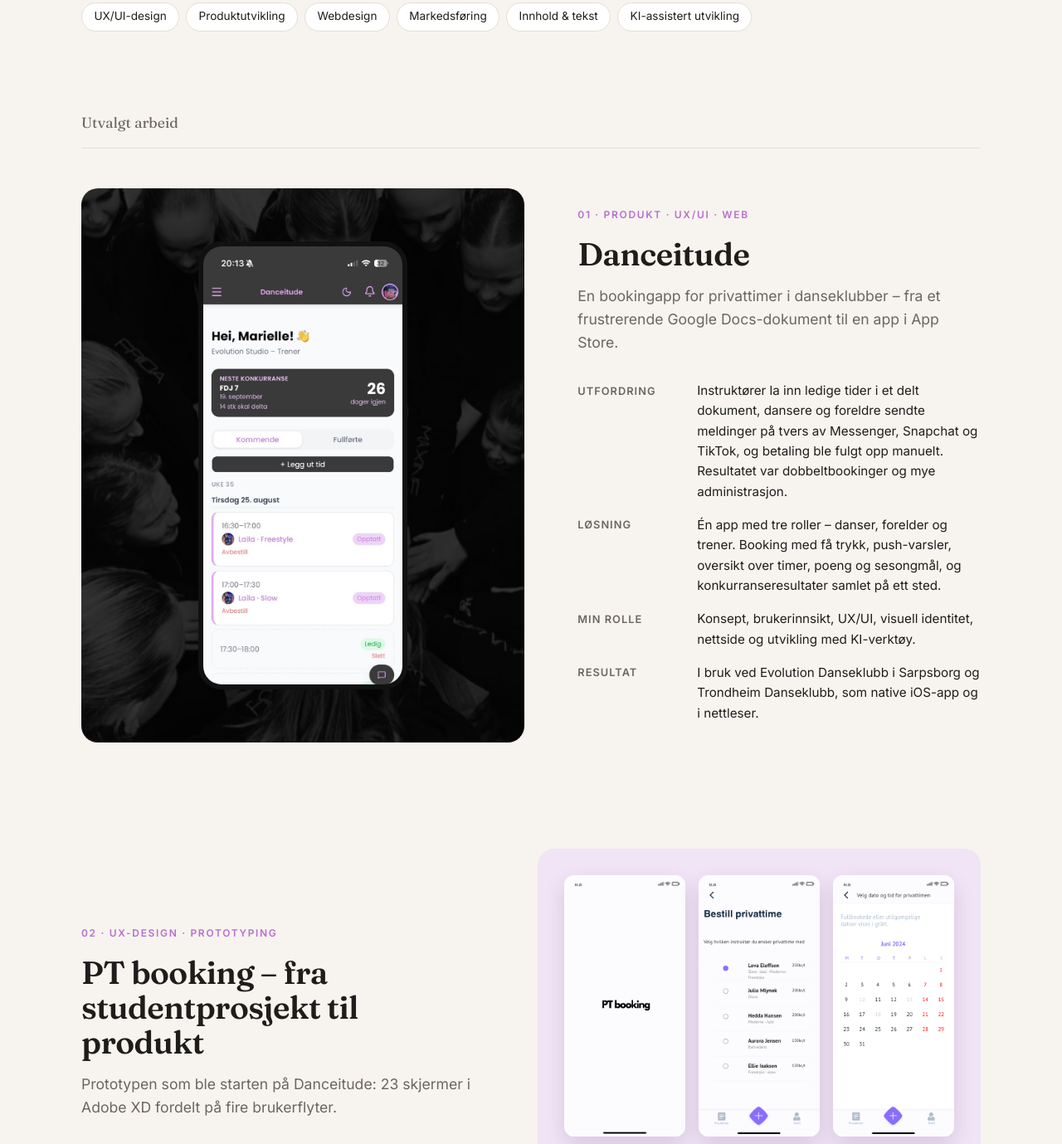
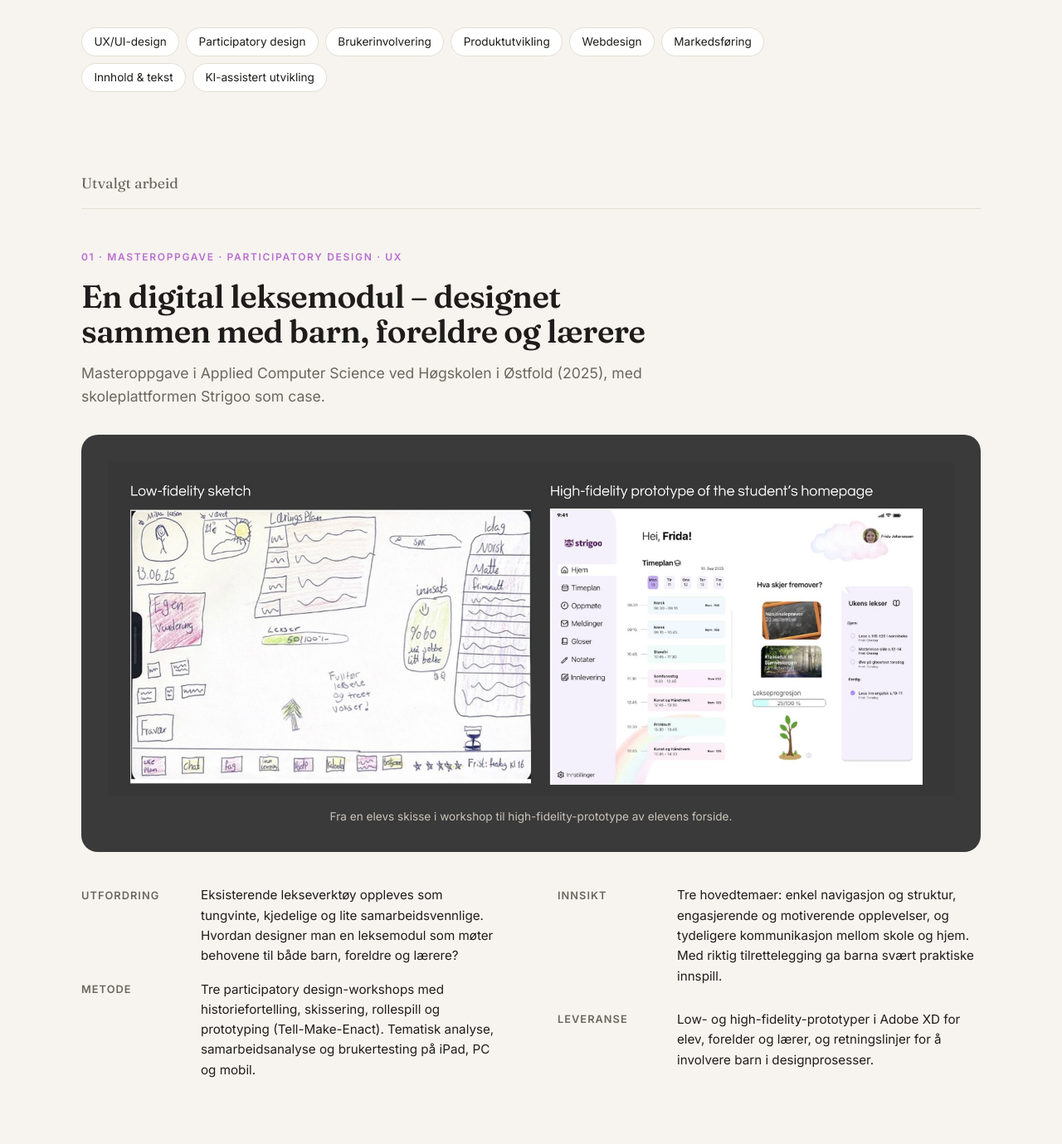
Before and after one commit to mariellevitting/miemarielle-design, a plain HTML site: page index.html in a window 1280 px wide. Shown: the part 621-2000 px from the top of the page at 83% size. Drawn offline with Linux system fonts and the light colour scheme.

Commit message:
Legg til masteroppgaven som første prosjekt
Co-Authored-By: Claude Opus 5.5 <noreply@anthropic.com>

```diff
--- a/index.html
+++ b/index.html
@@ -29,22 +29,49 @@
   <section class="intro">
     <p class="etikett">Portefølje 2026</p>
     <h1>Jeg designer og bygger digitale løsninger som gjør <em>hverdagen enklere</em> for folk.</h1>
-    <p class="ingress">Hei, jeg er Mie Marielle. Jeg jobber i skjæringspunktet mellom UX/UI, produktutvikling og markedskommunikasjon – fra første skisse i Adobe XD til apper og nettsider som er i bruk.</p>
+    <p class="ingress">Hei, jeg er Mie Marielle. Jeg jobber i skjæringspunktet mellom UX/UI, produktutvikling og markedskommunikasjon – fra første skisse i Adobe XD til apper og nettsider som er i bruk. Jeg har en master i Applied Computer Science fra Høgskolen i Østfold.</p>
     <ul class="ferdigheter">
-      <li>UX/UI-design</li><li>Produktutvikling</li><li>Webdesign</li><li>Markedsføring</li><li>Innhold &amp; tekst</li><li>KI-assistert utvikling</li>
+      <li>UX/UI-design</li><li>Participatory design</li><li>Brukerinvolvering</li><li>Produktutvikling</li><li>Webdesign</li><li>Markedsføring</li><li>Innhold &amp; tekst</li><li>KI-assistert utvikling</li>
     </ul>
   </section>
 
   <section id="arbeid" class="arbeid">
     <h2 class="seksjon-tittel">Utvalgt arbeid</h2>
 
-    <!-- Prosjekt 1 -->
+    <!-- Masteroppgave -->
+    <article class="case-bred">
+      <div class="case-bred-topp">
+        <p class="etikett">01 · Masteroppgave · Participatory Design · UX</p>
+        <h3>En digital leksemodul – designet sammen med barn, foreldre og lærere</h3>
+        <p class="case-ingress">Masteroppgave i Applied Computer Science ved Høgskolen i Østfold (2025), med skoleplattformen Strigoo som case.</p>
+      </div>
+      <figure class="case-bilde master">
+        <img src="bilder/master-skisse-til-prototype.jpg" alt="Til venstre en barnetegnet skisse av elevens forside, til høyre den ferdige high-fidelity-prototypen i Strigoo med timeplan, ukens lekser og lekseprogresjon" loading="lazy">
+        <figcaption>Fra en elevs skisse i workshop til high-fidelity-prototype av elevens forside.</figcaption>
+      </figure>
+      <div class="case-kolonner">
+        <dl>
+          <dt>Utfordring</dt>
+          <dd>Eksisterende lekseverktøy oppleves som tungvinte, kjedelige og lite samarbeidsvennlige. Hvordan designer man en leksemodul som møter behovene til både barn, foreldre og lærere?</dd>
+          <dt>Metode</dt>
+          <dd>Tre participatory design-workshops med historiefortelling, skissering, rollespill og prototyping (Tell-Make-Enact). Tematisk analyse, samarbeidsanalyse og brukertesting på iPad, PC og mobil.</dd>
+        </dl>
+        <dl>
+          <dt>Innsikt</dt>
+          <dd>Tre hovedtemaer: enkel navigasjon og struktur, engasjerende og motiverende opplevelser, og tydeligere kommunikasjon mellom skole og hjem. Med riktig tilrettelegging ga barna svært praktiske innspill.</dd>
+          <dt>Leveranse</dt>
+          <dd>Low- og high-fidelity-prototyper i Adobe XD for elev, forelder og lærer, og retningslinjer for å involvere barn i designprosesser.</dd>
+        </dl>
+      </div>
+    </article>
+
+    <!-- Prosjekt 2 -->
     <article class="case case-stor">
       <div class="case-bilde danceitude">
         <img src="bilder/danceitude-app.jpg" alt="Skjermbilde av Danceitude-appen: trenerens oversikt med neste konkurranse og kommende privattimer" loading="lazy">
       </div>
       <div class="case-tekst">
-        <p class="etikett">01 · Produkt · UX/UI · Web</p>
+        <p class="etikett">02 · Produkt · UX/UI · Web</p>
         <h3>Danceitude</h3>
         <p class="case-ingress">En bookingapp for privattimer i danseklubber – fra et frustrerende Google Docs-dokument til en app i App Store.</p>
         <dl>
@@ -63,7 +90,7 @@
     <!-- Prosjekt 2 -->
     <article class="case">
       <div class="case-tekst">
-        <p class="etikett">02 · UX-design · Prototyping</p>
+        <p class="etikett">03 · UX-design · Prototyping</p>
         <h3>PT booking – fra studentprosjekt til produkt</h3>
         <p class="case-ingress">Prototypen som ble starten på Danceitude: 23 skjermer i Adobe XD fordelt på fire brukerflyter.</p>
         <dl>
@@ -89,7 +116,7 @@
         <img src="bilder/skyetec-pamelding.jpg" alt="Påmeldingsside for SkyeTecs frokostseminar «AI-agenter som skaper forretningsverdi»" loading="lazy">
       </div>
       <div class="case-tekst">
-        <p class="etikett">03 · Webdesign · Arrangement</p>
+        <p class="etikett">04 · Webdesign · Arrangement</p>
         <h3>SkyeTec – påmelding til frokostseminar</h3>
         <p class="case-ingress">En egen registreringsside for SkyeTecs arrangementer, koblet til «Registrer deg» på skyetec.ai.</p>
         <dl>
@@ -104,7 +131,7 @@
     <!-- Prosjekt 4 og 5 -->
     <div class="case-par">
       <article class="kort">
-        <p class="etikett">04 · Internt verktøy · Markedsføring</p>
+        <p class="etikett">05 · Internt verktøy · Markedsføring</p>
         <h3>SkyeTec Marketingplan</h3>
         <p>En delt markedsføringskalender som viser hvem som poster hva, hvor og når. Innlegg går gjennom statusene idé → klar → godkjent → postet, og alle ansatte kan logge inn med Microsoft-kontoen sin.</p>
         <div class="status-rad" aria-hidden="true">
@@ -114,7 +141,7 @@
       </article>
 
       <article class="kort">
-        <p class="etikett">05 · Innhold · Kommunikasjon</p>
+        <p class="etikett">06 · Innhold · Kommunikasjon</p>
         <h3>Fagstoff og thought leadership om KI</h3>
         <p>Innholdsarbeid for SkyeTec: intervjuer med fagpersoner, innholdsbank, LinkedIn-artikler, kronikkutkast og innlegg knyttet til foredrag – med toppledere som målgruppe.</p>
         <blockquote>«En spennende demo er starten. Hvordan får vi løsningen til å fungere i kundens hverdag?»</blockquote>
@@ -127,6 +154,7 @@
     <h2 class="seksjon-tittel">Om meg</h2>
     <div class="om-tekst">
       <p>Jeg liker problemer som starter med «det er bare sånn vi gjør det». Ofte ligger løsningen i å forstå folkene som faktisk bruker systemet – og så gjøre det enkleste som virker.</p>
+      <p>I masteroppgaven min designet jeg en digital leksemodul sammen med barn, foreldre og lærere – og lærte hvor mye bedre løsningene blir når brukerne faktisk er med på å bestemme.</p>
       <p>Bakgrunnen min spenner fra UX-design og prototyping til markedsføring og innhold. I dag jobber jeg med markedsføring hos SkyeTec, og bruker KI-verktøy aktivt for å gå fra idé til ferdig løsning raskere.</p>
       <p>Utenfor jobb er jeg trener i dansemiljøet – som er grunnen til at Danceitude finnes.</p>
     </div>
--- a/style.css
+++ b/style.css
@@ -119,6 +119,17 @@ blockquote {
   border-left: 3px solid var(--aksent); padding-left: 1rem; color: var(--tekst);
 }
 
+.case-bred { margin-bottom: clamp(5rem, 10vw, 8rem); }
+.case-bred-topp { max-width: 760px; }
+.case-bred-topp h3 {
+  font-family: var(--serif); font-weight: 600; font-size: clamp(1.7rem, 3vw, 2.4rem);
+  line-height: 1.1; letter-spacing: -0.015em; margin-bottom: 1rem; text-wrap: balance;
+}
+.master { background: #3a3a3a; padding: clamp(1rem, 3vw, 2rem); margin: 0 0 2.5rem; }
+.master img { width: 100%; border-radius: 6px; }
+.master figcaption { color: #c9c3ba; font-size: 0.85rem; margin-top: 0.9rem; text-align: center; }
+.case-kolonner { display: grid; grid-template-columns: 1fr 1fr; gap: 1rem clamp(2rem, 5vw, 4.5rem); }
+
 /* Om */
 .om { padding: 4rem 0; }
 .om-tekst { columns: 2 320px; column-gap: 3rem; font-size: 1.05rem; }
@@ -148,7 +159,8 @@ footer {
 /* Mobil */
 @media (max-width: 820px) {
   .case, .case:nth-of-type(even) { grid-template-columns: 1fr; }
-  .case:nth-of-type(even) .case-tekst { order: 2; }
+  .case .case-bilde { order: -1; }
+  .case-kolonner { grid-template-columns: 1fr; }
   .case-par { grid-template-columns: 1fr; }
   dl { grid-template-columns: 1fr; gap: 0.25rem; }
   dd { margin-bottom: 0.9rem; }
```
Also changed, not shown: bilder/master-skisse-til-prototype.jpg (added).
